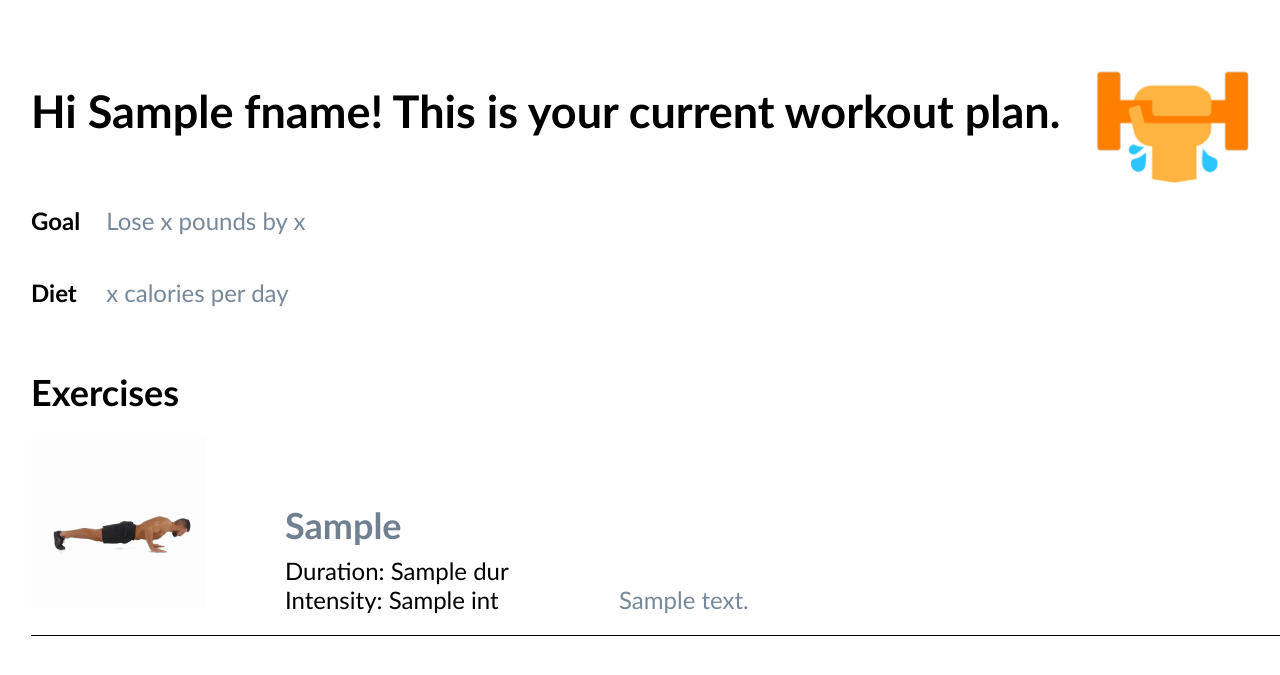
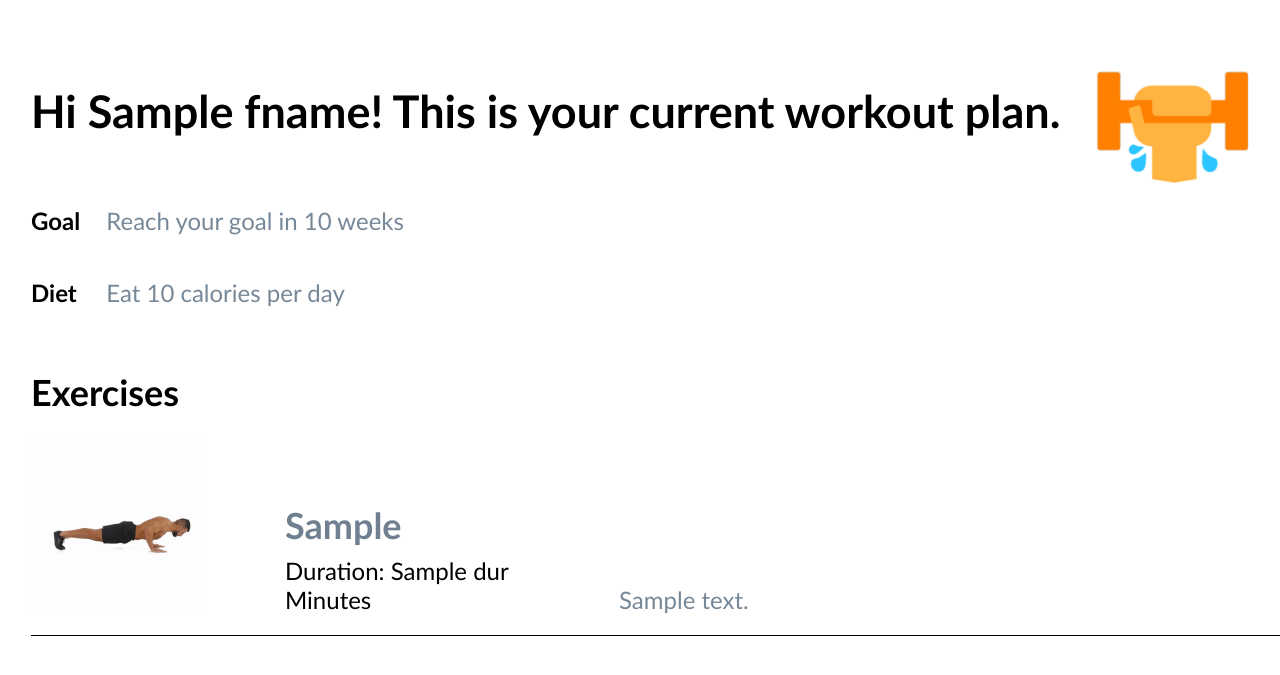
Before and after one commit to michaelzcjia/Lose-It-, a Flask app: template templates/viewWorkout.html in a window 1600 px wide. Shown: the top 675 px of the page, without its empty margins (39-1319 px from the left). Run offline with Flask 2, Linux system fonts and the light colour scheme; the template is opened without the code that fills it: most values are stand-ins (such as "Sample title", 1, 10 or a date in 2020).

Commit message:
Update viewWorkout.html

```diff
--- a/templates/viewWorkout.html
+++ b/templates/viewWorkout.html
@@ -3,7 +3,7 @@
 <head>
     <meta charset="UTF-8">
     <title>View Workout</title>
-    <link rel="stylesheet" type="text/css" href="static/css/style_viewWorkout.css">
+    <link rel="stylesheet" type="text/css" href="../static/css/style_viewWorkout.css">
 </head>
 <body>
     <div class="pageContent">
@@ -24,8 +24,8 @@
             </div>
 
             <div class="GDDescr">
-                <p>Lose x pounds by x</p>
-                <p>x calories per day</p>
+                <p>Reach your goal in {{ weeks }} weeks</p>
+                <p>Eat {{ cal }} calories per day</p>
             </div>
 
         </div>
@@ -52,8 +52,7 @@
                 <h3>{{ exercise["ex"] }}</h3>
 
                 <div class="exSpec">
-                    <p>Duration:  {{ exercise["dur"] }}</p>
-                    <p>Intensity: {{ exercise["int"] }}</p>
+                    <p>Duration:  {{ exercise["dur"] }} Minutes</p>
                 </div>
 
             </div>
```
